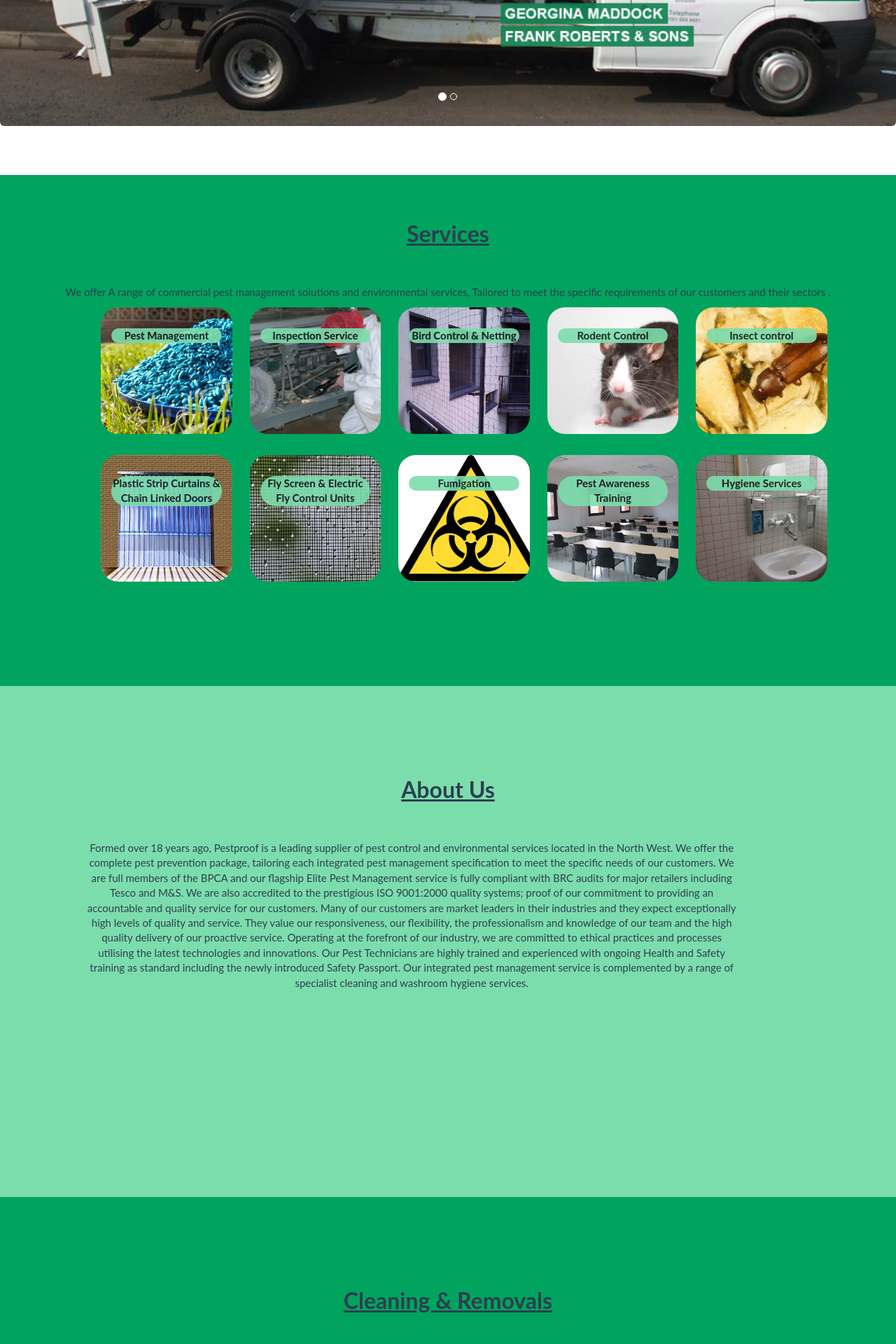
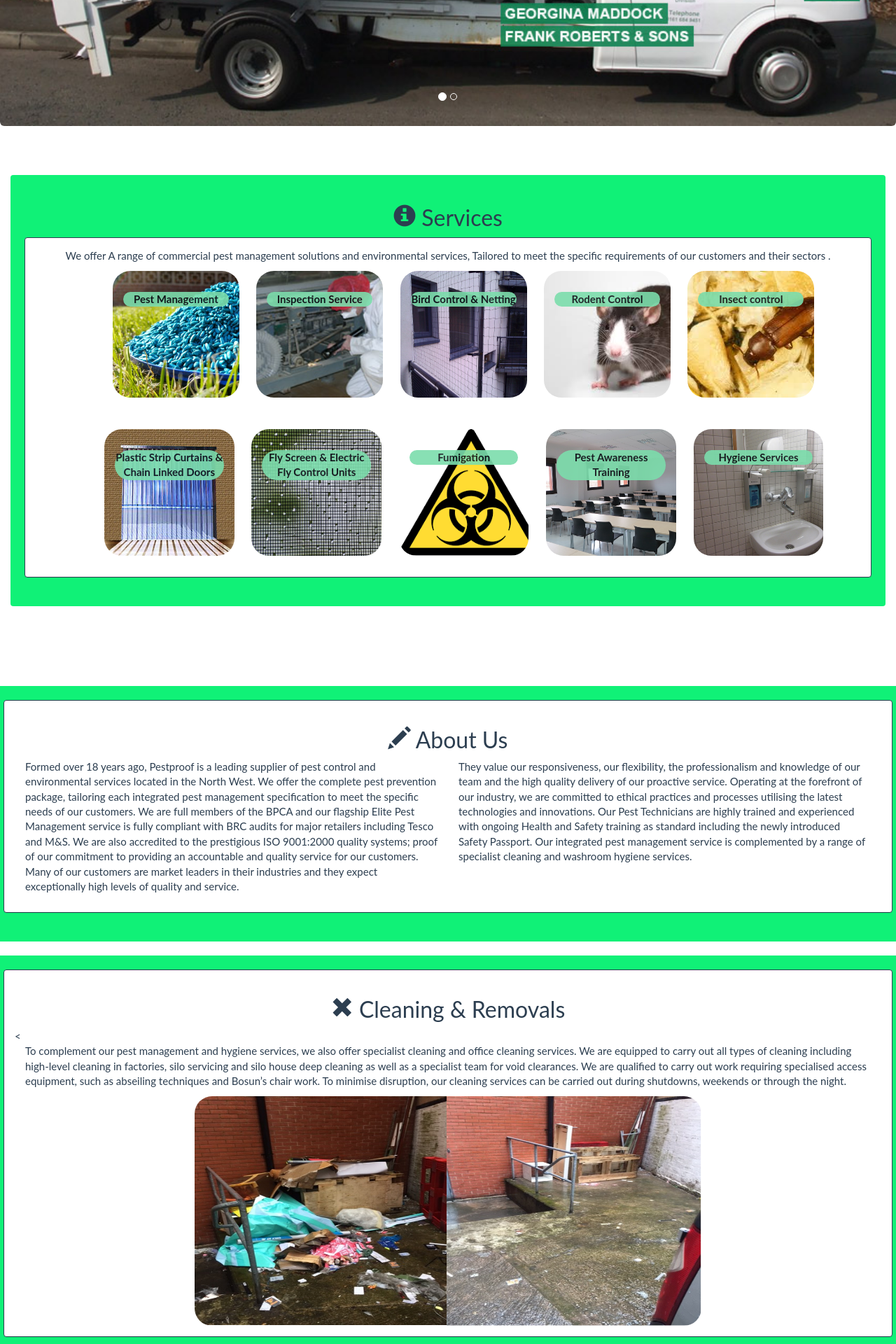
Before and after one commit to baine101/PestProof, a PHP site: page / in a window 1280 px wide. Shown: the part 550-2470 px from the top of the page at 70% size. Run offline with PHP 8.4, Linux system fonts and the light colour scheme.

Commit message:
Pushed new home page HTML

```diff
--- a/index.php
+++ b/index.php
@@ -40,159 +40,168 @@ require 'nav.php';
 <!-- heading -->
 
 <!--services section start -->
-    <div class="row section background-1 Services">
-        <div class="col-lg-12 centered">
-            <h2 class="text-center hr-heading">Services</h2>
+    <div class="container-fluid section">
+        <div class="text-center well well-custom">
 
-            <p class="text-center">We offer A range of commercial pest management solutions and environmental services, Tailored to meet the specific requirements of our customers and their sectors .</p>
+            <h2><span class="glyphicon glyphicon-info-sign" aria-hidden="true"></span> Services</h2>
+
+			<!-- Start of Services Panel -->
+			<div class='panel panel-custom  services-wrapper'>
+			<!-- 1st Services Row Start -->
+			<div class='row'>
+			<div class="panel-body">
+			<p>We offer A range of commercial pest management solutions and environmental services, Tailored to meet the specific requirements of our customers and their sectors .</p>
+
+			  <div class='col-sm-1'></div>
+
+			  <a href="servicesd41d.html?#pestMan" class="a-section">
+					<div style="background-image: url(images/jumboxes/services/poison.jpg);" class="col-md-3 jumbotron-services">
+						<p class="content-box">Pest Management</p>
+					</div>
+				</a>
+
+			  <a href="servicesd41d.html?#inspection" class="a-section">
+					<div style="background-image: url(images/jumboxes/services/inspection.jpg);" class="col-md-3 jumbotron-services">
+						<p class="content-box">Inspection Service</p>
+					</div>
+				</a>
+
+              <a href="servicesd41d.html?#birdCon" class="a-section">
+					<div style="background-image: url(images/jumboxes/services/birdnet.jpg);" class="col-md-3 jumbotron-services">
+						<p class="content-box">Bird Control & Netting</p>
+					</div>
+			  </a>
+
+              <a href="servicesd41d.html?#rodentCon" class="a-section">
+					<div style="background-image: url(images/jumboxes/services/Rat.jpg);" class="col-md-3 jumbotron-services">
+						<p class="content-box">Rodent Control</p>
+					</div>
+				</a>
+
+              <a href="servicesd41d.html?#insectCon" class="a-section">
+                  <div style="background-image: url(images/jumboxes/services/insect.jpg);" class="col-md-3 jumbotron-services">
+						<p class="content-box">Insect control</p>
+				  </div>
+              </a>
+
+			</div>
+
+			</div>
+
+			<!-- 2nd Services Row Start -->
+			<div class='row'>
+				 <div class='col-sm-1'></div>
+                <a href="servicesd41d.html?#plasticStrip" class="a-section">
+					<div style="background-image: url(images/jumboxes/services/plasticStrip.jpg);" class="col-md-2  jumbotron-services">
+						<p class="content-box">Plastic Strip Curtains & Chain Linked Doors</p>
+					</div>
+				</a>
 
 
-            <div class="row center-block">
+                <a href="servicesd41d.html?#flyScreen" class="a-section">
+					<div style="background-image: url(images/jumboxes/services/flyscreen.jpg);" class="col-md-2  jumbotron-services">
+						<p class="content-box">Fly Screen & Electric Fly Control Units</p>
+					</div>
+				</a>
 
-                <!-- ********* services blocks -->
-                <div class="col-sm-1"></div>
+                <a href="servicesd41d.html?#fumigation" class="a-section">
+					<div style="background-image: url(images/jumboxes/services/biohazard.png);" class="col-md-2  jumbotron-services">
+						<p class="content-box">Fumigation</p>
+					</div>
+				</a>
 
-                <a href="services.php?#pestMan" class="a-section"><div style="background-image: url(../images/jumboxes/services/poison.jpg);" class="col-lg-2 jumbotron-services">
-                    <p class="content-box">Pest Management</p>
-                </div></a>
+                <a href="servicesd41d.html?#pestAware" class="a-section">
+					<div style="background-image: url(images/jumboxes/services/training.jpg);" class="col-md-2  jumbotron-services">
+						<p class="content-box">Pest Awareness Training</p>
+					</div>
+				</a>
 
-                <a href="services.php?#inspection" class="a-section"><div style="background-image: url(../images/jumboxes/services/inspection.jpg);" class="col-lg-2 jumbotron-services">
-                    <p class="content-box">Inspection Service</p>
-                </div></a>
-
-                <a href="services.php?#birdCon" class="a-section"><div style="background-image: url(../images/jumboxes/services/birdnet.jpg);" class="col-lg-2 jumbotron-services">
-                    <p class="content-box">Bird Control & Netting</p>
-                </div></a>
-
-                <a href="services.php?#rodentCon" class="a-section"><div style="background-image: url(../images/jumboxes/services/Rat.jpg);" class="col-lg-2 jumbotron-services">
-                    <p class="content-box">Rodent Control</p>
-                </div></a>
-
-                <a href="services.php?#insectCon" style="background-image: url(../images/jumboxes/services/insect.jpg);" class="a-section col-lg-2 jumbotron-services">
-                    <p class="content-box">Insect control</p>
+				<a href="servicesd41d.html?#hygine" class="a-section">
+					<div style="background-image: url(images/jumboxes/services/hygine.jpg);" class="col-md-2  jumbotron-services">
+							<p class="content-box">Hygiene Services</p>
+					</div>
 				</a>
                 <!-- close row -->
             </div>
-
-
-            <div class="row center-block">
-
-                <div class="col-sm-1"></div>
-
-                <a href="services.php?#plasticStrip" class="a-section"><div style="background-image: url(../images/jumboxes/services/plasticStrip.jpg);" class="col-lg-2 jumbotron-services">
-                    <p class="content-box">Plastic Strip Curtains & Chain Linked Doors</p>
-                </div></a>
-
-                <a href="services.php?#flyScreen" class="a-section"><div style="background-image: url(../images/jumboxes/services/flyscreen.jpg);" class="col-lg-2 jumbotron-services">
-                    <p class="content-box">Fly Screen & Electric Fly Control Units</p>
-                </div></a>
-
-                <a href="services.php?#fumigation" class="a-section"><div style="background-image: url(../images/jumboxes/services/biohazard.png);" class="col-lg-2 jumbotron-services">
-                    <p class="content-box">Fumigation</p>
-                </div></a>
-
-                <a href="services.php?#pestAware" class="a-section"><div style="background-image: url(../images/jumboxes/services/training.jpg);" class="col-lg-2 jumbotron-services">
-                    <p class="content-box">Pest Awareness Training</p>
-                </div></a>
-
-            <a href="services.php?#hygine" class="a-section"><div style="background-image: url(../images/jumboxes/services/hygine.jpg);" class="col-lg-2 jumbotron-services">
-                    <p class="content-box">Hygiene Services</p>
-                </div></a>
+			<!-- End services wrapper -->
+			</div>
+		</div>
+ </div>
 
 
 
-
-                <!-- close row -->
-            </div>
-            <br>
-        </div>
-    </div>
 <!--close services section -->
 
 
 
 
     <!--About section start -->
-    <div class="row section background-2" id="about">
-        <div class="col-lg-1 center-block">
-        </div>
-        <div class="col-lg-10 centered">
-            <br>
-            <br>
-            <br>
+    <div class="row well" id="about">
+		<div class='panel panel-custom about-wrapper'>
+    		<div class="panel-body">
+                <h2 class="text-center fancy-heading">
+                <span class="glyphicon glyphicon-pencil" aria-hidden="true"></span> <!-- Header Icon -->
+                About Us    <!-- Header Title -->
+                </h2>
 
+                <p class="col-md-6">
+    			Formed over 18 years ago, Pestproof is a leading supplier of pest control and environmental services located in the North West.
+                We offer the complete pest prevention package, tailoring each integrated pest management specification to meet the specific needs of our customers. We are full members of the BPCA and our flagship Elite Pest Management service is fully compliant with BRC audits for major retailers including Tesco and M&S. We are also accredited to the prestigious ISO 9001:2000 quality systems; proof of our commitment to providing an accountable and quality service for our customers.
+    			Many of our customers are market leaders in their industries and they expect exceptionally high levels of quality and service.
+               </p>
 
-
-            <h2 class="text-center hr-heading">About Us</h2>
-
-            <p style="width: 90%" class="text-center">Formed over 18 years ago, Pestproof is a leading supplier of pest control and environmental services located in the North West.
-
-                We offer the complete pest prevention package, tailoring each integrated pest management specification to meet the specific needs of our customers. We are full members of the BPCA and our flagship Elite Pest Management service is fully compliant with BRC audits for major retailers including Tesco and M&S. We are also accredited to the prestigious ISO 9001:2000 quality systems; proof of our commitment to providing an accountable and quality service for our customers.
-
-                Many of our customers are market leaders in their industries and they expect exceptionally high levels of quality and service. They value our responsiveness, our flexibility, the professionalism and knowledge of our team and the high quality delivery of our proactive service.
-
+                <p class="col-md-6">
+    			 They value our responsiveness, our flexibility, the professionalism and knowledge of our team and the high quality delivery of our proactive service.
     			Operating at the forefront of our industry, we are committed to ethical practices and processes utilising the latest technologies and innovations. Our Pest Technicians are highly trained and experienced with ongoing Health and Safety training as standard including the newly introduced Safety Passport.
-
-                Our integrated pest management service is complemented by a range of specialist cleaning and washroom hygiene services. </p>
-
-            <div class="col-lg-12">
-
-
+                Our integrated pest management service is complemented by a range of specialist cleaning and washroom hygiene services.
+                </p>
             </div>
         </div>
 	 <!--close about section -->
     </div>
 
+<!-- New cleaning section start-->
+<div class="row well" id="cleaning">
+    <div class='panel panel-custom about-wrapper'>
+		<div class="panel-body">
 
+        <h2 class="text-center fancy-heading">
+        <span class="glyphicon glyphicon-remove" aria-hidden="true"></span> <!-- Header Icon -->
+        Cleaning & Removals  <!-- Header Title -->
+        </h2> <
 
-
-
-
-
-<!-- cleaning section start-->
-<div class="row section background-1" id="cleaning">
-    <div class="col-lg-1 center-block"></div>
-    <div class="col-lg-10 center-block">
-        <br>
-        <br>
-        <br>
-
-        <h2 class="text-center hr-heading">Cleaning & Removals</h2>
-        <div class="col-lg-12 text-center">
-            <img style="border-radius: 25px;width: 60%;height: 45%" src="../images/Before&after.jpg">
+        <div class="col-lg-12 ">
+			<p>
+				To complement our pest management and hygiene services,
+				we also offer specialist cleaning and office cleaning services.
+				We are equipped to carry out all types of cleaning including high-level cleaning in factories,
+				silo servicing and silo house deep cleaning as well as a specialist team for void clearances.
+				We are qualified to carry out work requiring specialised access equipment, such as abseiling techniques and Bosun’s chair work.
+				To minimise disruption, our cleaning services can be carried out during shutdowns, weekends or through the night.
+			</p>
+            <center><img style="border-radius: 25px;width: 60%;height: 45%" src="images/Before%26after.jpg"></center>
 		</div>
-        <div class="col-lg-12 text-center">
-            <br>
-            <p style="width: 90%" class="text-center">To complement our pest management and hygiene services, we also offer specialist cleaning and office cleaning services. We are equipped to carry out all types of cleaning including high-level cleaning in factories, silo servicing and silo house deep cleaning as well as a specialist team for void clearances. We are qualified to carry out work requiring specialised access equipment, such as abseiling techniques and Bosun’s chair work. To minimise disruption, our cleaning services can be carried out during shutdowns, weekends or through the night.</p>
-            <br>
-
 	</div>
-
 	</div>
 </div>
 
-
    <!--contact us title-->
 
-    <div class="row text-center background-2" id="contact">
-        <h2 class="hr-heading">Contact Us</h2>
-    </div>
-
+<div class="row text-center" id="contact">
+	<div class='panel panel-custom main-wrapper'>
+		<div class="panel-body">
+        <h2 class="fancy-heading">Contact Us</h2>
     <!--close title -->
-    <div class="row background-2">
+    <div class="row">
         <div class="col-lg-6 text-center background-2">
 
             <h3 class="hr-heading">Address & Numbers</h3>
-
-
             <b>Address:</b><address>Mitre Street<br>
                 Failsworth<br>
                 Manchester<br>
                 M35 9BY <br></address>
             <b>Telephone:</b> 0161 684 9451<br>
             <b>Fax :</b>0161 947 0485
-
-
 
         </div>
 
@@ -203,7 +212,7 @@ require 'nav.php';
             <h3 class="hr-heading">Enquiry</h3>
 
 
-            <form action="controllers/enquiry.php" method="post">
+            <form action="http://176.35.152.229/controllers/enquiry.php" method="post">
                 <div class="input-group">
                 <span class="input-group-addon" id="name">Name :</span>
                 <input type="text" class="form-control" name="name" placeholder="Name" aria-describedby="name">
@@ -222,17 +231,17 @@ require 'nav.php';
                 </div>
                 <input class="btn-submit" type="submit" name="submit" value="Submit Enquiry">
             </form>
-            <?php
-
-
-            ?>
 
         </div>
 
         <!--close enquiry form -->
-
     </div>
-
+<!--end enquiry row-->
+</div>
+<!-- End Panel -->
+</div>
+<!-- End contact section -->
+ </div>
 
 <!--scroll to top button-->
 <footer class="navbar-fixed-bottom">
```
Lines whose indentation alone changed are shown as unchanged.
